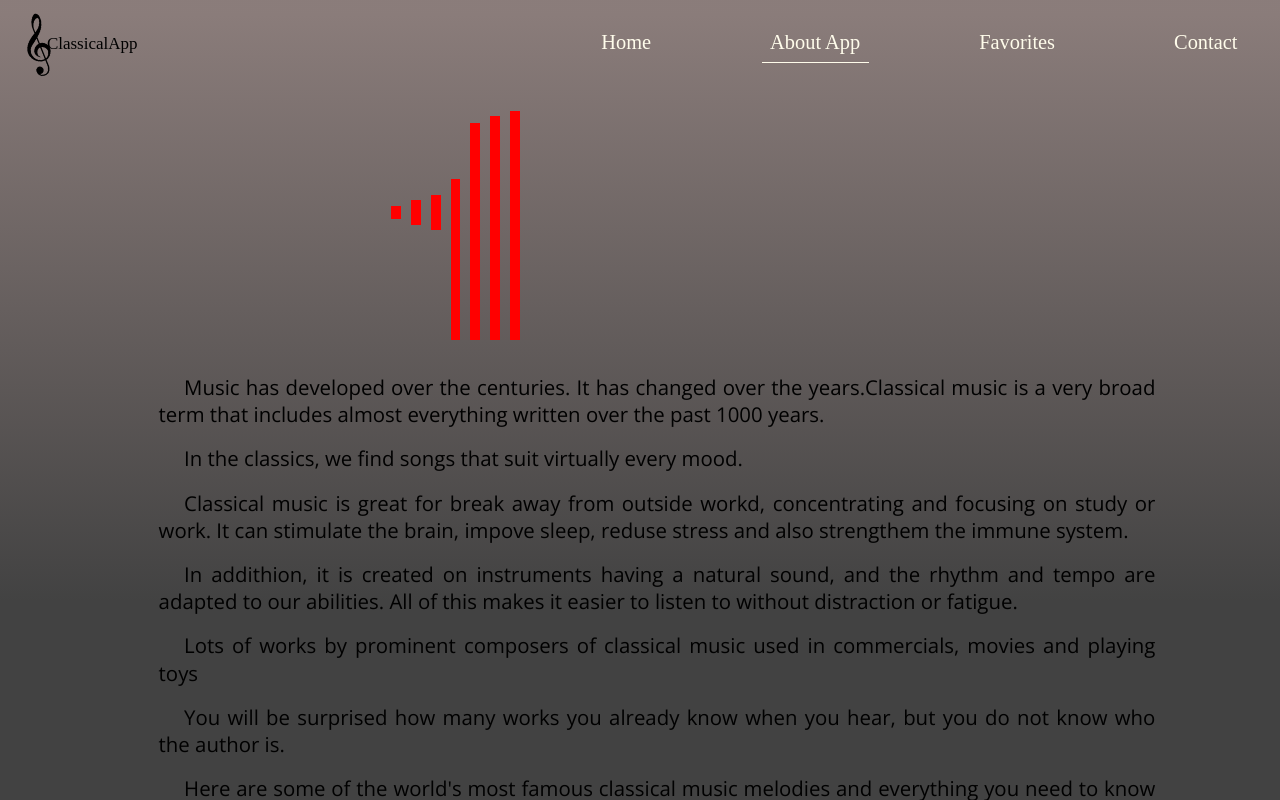
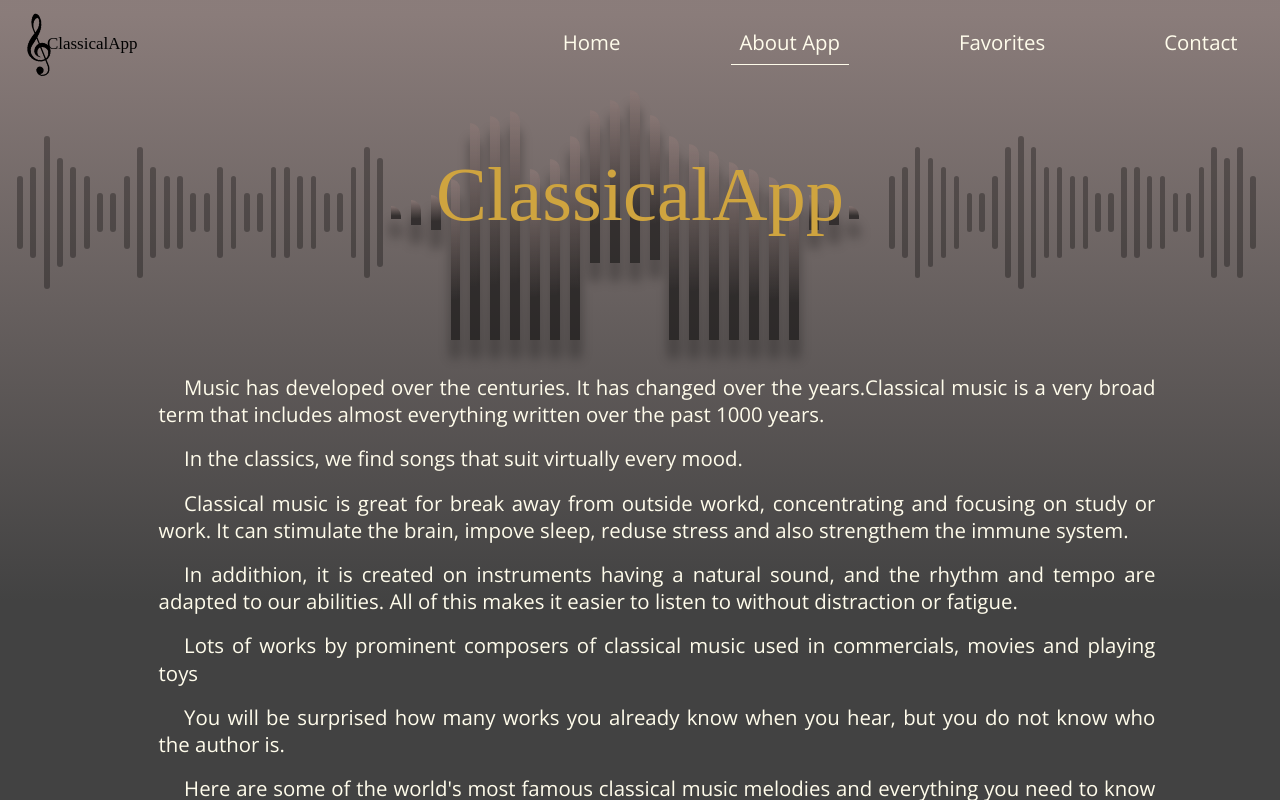
Before and after one commit to Myroslava12/React_Classical_music, a React (Create React App) app: page /#/about in a window 1280 px wide. Built offline with nearby package versions, Linux system fonts and the light colour scheme; a web font is replaced by a local one.

Commit message:
Add component About App and add style

```diff
--- a/src/components/about_app/AboutApp.js
+++ b/src/components/about_app/AboutApp.js
@@ -7,6 +7,36 @@ const AboutApp = () => {
     return (
         <div className="about--section">
             <div className="about--img--box">
+                <div className="player--box">
+                    <span className="player--line player--line-2"></span>
+                    <span className="player--line player--line-3"></span>
+                    <span className="player--line player--line-6"></span>
+                    <span className="player--line player--line-4"></span>
+                    <span className="player--line player--line-3"></span>
+                    <span className="player--line player--line-2"></span>
+                    <span className="player--line player--line-1"></span>
+                    <span className="player--line player--line-1"></span>
+                    <span className="player--line player--line-2"></span>
+                    <span className="player--line player--line-5"></span>
+                    <span className="player--line player--line-3"></span>
+                    <span className="player--line player--line-2"></span>
+                    <span className="player--line player--line-2"></span>
+                    <span className="player--line player--line-1"></span>
+                    <span className="player--line player--line-1"></span>
+                    <span className="player--line player--line-3"></span>
+                    <span className="player--line player--line-2"></span>
+                    <span className="player--line player--line-1"></span>
+                    <span className="player--line player--line-1"></span>
+                    <span className="player--line player--line-3"></span>
+                    <span className="player--line player--line-3"></span>
+                    <span className="player--line player--line-2"></span>
+                    <span className="player--line player--line-2"></span>
+                    <span className="player--line player--line-1"></span>
+                    <span className="player--line player--line-1"></span>
+                    <span className="player--line player--line-3"></span>
+                    <span className="player--line player--line-5"></span>
+                    <span className="player--line player--line-4"></span>
+                </div>
                 <div className="house--box">
                     <span className="house--line house--line-1"></span>
                     <span className="house--line house--line-2"></span>
@@ -33,6 +63,51 @@ const AboutApp = () => {
                     <span className="house--line house--line-23"></span>
                     <span className="house--line house--line-24"></span>
                 </div>
+                <div className="player--box">
+                    <span className="player--line player--line-2"></span>
+                    <span className="player--line player--line-3"></span>
+                    <span className="player--line player--line-5"></span>
+                    <span className="player--line player--line-4"></span>
+                    <span className="player--line player--line-3"></span>
+                    <span className="player--line player--line-2"></span>
+                    <span className="player--line player--line-1"></span>
+                    <span className="player--line player--line-1"></span>
+                    <span className="player--line player--line-2"></span>
+                    <span className="player--line player--line-5"></span>
+                    <span className="player--line player--line-6"></span>
+                    <span className="player--line player--line-5"></span>
+                    <span className="player--line player--line-3"></span>
+                    <span className="player--line player--line-3"></span>
+                    <span className="player--line player--line-2"></span>
+                    <span className="player--line player--line-2"></span>
+                    <span className="player--line player--line-1"></span>
+                    <span className="player--line player--line-1"></span>
+                    <span className="player--line player--line-3"></span>
+                    <span className="player--line player--line-3"></span>
+                    <span className="player--line player--line-2"></span>
+                    <span className="player--line player--line-2"></span>
+                    <span className="player--line player--line-1"></span>
+                    <span className="player--line player--line-1"></span>
+                    <span className="player--line player--line-3"></span>
+                    <span className="player--line player--line-5"></span>
+                    <span className="player--line player--line-4"></span>
+                    <span className="player--line player--line-5"></span>
+                    <span className="player--line player--line-2"></span>
+                </div>
+                <h1 className="about--title">
+                    <span className="about--title--letter">C</span>
+                    <span className="about--title--letter">l</span>
+                    <span className="about--title--letter">a</span>
+                    <span className="about--title--letter">s</span>
+                    <span className="about--title--letter">s</span>
+                    <span className="about--title--letter">i</span>
+                    <span className="about--title--letter">c</span>
+                    <span className="about--title--letter">a</span>
+                    <span className="about--title--letter">l</span>
+                    <span className="about--title--letter">A</span>
+                    <span className="about--title--letter">p</span>
+                    <span className="about--title--letter">p</span>
+                </h1>
             </div>
             <div className="about--info--box">
                 <p className="about--text">Music has developed over the centuries. It has changed over the years.
--- a/src/components/about_app/_aboutApp.scss
+++ b/src/components/about_app/_aboutApp.scss
@@ -18,15 +18,24 @@
     align-items: center;
 }
 
+.player--box {
+    flex-basis: 30%;
+    height: 100%;
+    display: flex;
+    align-items: center;
+}
+
 .house--line {
     width: 2%;
-    // height: 100%;
     margin-right: 2%;
-    background: red;
+    background: linear-gradient(180deg, rgba(210, 182, 178, 0.5) 1.59%, rgba(81, 70, 125, 0) 75.41%),
+    linear-gradient(0deg, rgba(0, 0, 0, 0.54), rgba(0, 0, 0, 0.54));
     display: inline-block;
+    border-top-right-radius: 1rem;
+    box-shadow: 0 1rem .6rem rgba(0, 0, 0, 0.1), 0 1rem .7rem .1rem rgba(0, 0, 0, 0.2);
 }
 
-.house--line-1 {
+.house--line-1, .house--line-2, .house--line-3, .house--line-22, .house--line-23, .house--line-24 {
     height: 5%;
 }
 
@@ -58,6 +67,126 @@
     align-self: flex-end;
 }
 
+.house--line-8 {
+    height: 67%;
+    align-self: flex-end;
+}
+
+.house--line-9 {
+    height: 71%;
+    align-self: flex-end;
+}
+
+.house--line-10 {
+    height: 80%;
+    align-self: flex-end;
+}
+
+.house--line-11 {
+    height: 60%;
+    margin-top: 5%;
+    align-self: flex-start;
+}
+
+.house--line-12 {
+    height: 64%;
+    margin-top: 3%;
+    align-self: flex-start;
+}
+
+.house--line-13 {
+    height: 68%;
+    margin-top: 1%;
+    align-self: flex-start;
+}
+
+.house--line-14 {
+    height: 57%;
+    margin-top: 6%;
+    align-self: flex-start;
+}
+
+.house--line-15 {
+    height: 80%;
+    align-self: flex-end;
+}
+
+.house--line-16 {
+    height: 77%;
+    align-self: flex-end;
+}
+
+.house--line-17 {
+    height: 74%;
+    align-self: flex-end;
+}
+
+.house--line-18 {
+    height: 70%;
+    align-self: flex-end;
+}
+
+.house--line-19 {
+    height: 67%;
+    align-self: flex-end;
+}
+
+.house--line-20 {
+    height: 64%;
+    align-self: flex-end;
+}
+
+.house--line-21 {
+    height: 60%;
+    align-self: flex-end;
+}
+
+.house--line-22 {
+    height: 14%;
+}
+
+.house--line-23 {
+    height: 10%;
+}
+
+.house--line-24 {
+    height: 5%;
+}
+
+// player section
+
+.player--line {
+    width: 2%;
+    margin-right: 2%;
+    background-color: rgba(0, 0, 0, 0.3);
+    display: inline-block;
+    border-radius: 1rem;
+}
+
+.player--line-1 {
+    height: 15%;
+}
+
+.player--line-2 {
+    height: 29%;
+}
+
+.player--line-3 {
+    height: 36%;
+}
+
+.player--line-4 {
+    height: 43%;
+}
+
+.player--line-5 {
+    height: 51%;
+}
+
+.player--line-6 {
+    height: 60%;
+}
+
 .about--section {
     width: 100%;
     position: relative;
@@ -70,13 +199,64 @@
 
 .about--title {
     position: absolute;
-    font-size: 3.5rem;
+    font-size: 4.5rem;
     top: 30%;
     left: 50%;
     transform: translateX(-50%);
     color: $fontColor;
     line-height: 3.9rem;
     font-family: $fontPoller;
+
+    .about--title--letter {
+        opacity: 0;
+    }
+
+    .about--title--letter:nth-child(1) {
+        animation: 1s letter forwards;
+    }
+    .about--title--letter:nth-child(2) {
+        animation: 1s .2s letter forwards;
+    }
+
+    .about--title--letter:nth-child(3) {
+        animation: 1s .4s letter forwards;
+    }
+
+    .about--title--letter:nth-child(4) {
+        animation: 1s .6s letter forwards;
+    }
+
+    .about--title--letter:nth-child(5) {
+        animation: 1s .8s letter forwards;
+    }
+
+    .about--title--letter:nth-child(6) {
+        animation: 1s 1s letter forwards;
+    }
+
+    .about--title--letter:nth-child(7) {
+        animation: 1s 1.2s letter forwards;
+    }
+
+    .about--title--letter:nth-child(8) {
+        animation: 1s 1.4s letter forwards;
+    }
+
+    .about--title--letter:nth-child(9) {
+        animation: 1s 1.6s letter forwards;
+    }
+
+    .about--title--letter:nth-child(10) {
+        animation: 1s 1.8s letter forwards;
+    }
+
+    .about--title--letter:nth-child(11) {
+        animation: 1s 2s letter forwards;
+    }
+
+    .about--title--letter:nth-child(12) {
+        animation: 1s 2.2s letter forwards;
+    }
 }
 
 .about--info--box {
@@ -86,6 +266,7 @@
     .about--text {
         font-size: 1.2rem;
         line-height: 1.6rem;
+        color: $lightColor;
         font-family: $fontOpenSans;
         text-indent: 1.5rem;
         margin: 1rem auto;
@@ -131,6 +312,7 @@
 .popular--video {
     width: 80%;
     height: 30rem;
+    margin: 0 auto;
 }
 
 .popular--arrow {
@@ -179,6 +361,12 @@
     font-family: $fontOpenSans;
 }
 
+@keyframes letter {
+    to {
+        opacity: 1;
+    }
+}
+
 @media (min-width: 1399px) {
     .popular--video {
         height: 40rem;
--- a/src/components/navigation/Navigation.js
+++ b/src/components/navigation/Navigation.js
@@ -6,6 +6,7 @@ const Navigation = () => {
 
     const showNavbar = () => {
         setShowNav(!showNav);
+        document.documentElement.style.overflow = showNav ? '' : 'hidden';
     };
 
     return (
--- a/src/components/navigation/_navigation.scss
+++ b/src/components/navigation/_navigation.scss
@@ -10,6 +10,7 @@
 
         a {
             color: $lightColor;
+            font-family: $fontOpenSans;
             padding: 0 .5rem .5rem .5rem;
         }
     }
@@ -32,7 +33,7 @@
     background-color: transparent;
     transition: .1s;
     position: relative;
-    z-index: 21;
+    z-index: 201;
 
     .fa {
         color: $darkColor;
@@ -54,7 +55,7 @@
     top: 0;
     right: 0;
     background-color: rgba(0, 0, 0, .8);
-    z-index: 20;
+    z-index: 200;
     width: 100%;
     height: 100vh;
     display: flex;
```
Also changed, not shown: src/components/about_app/PopularWorks.js (+25 -3 lines).
